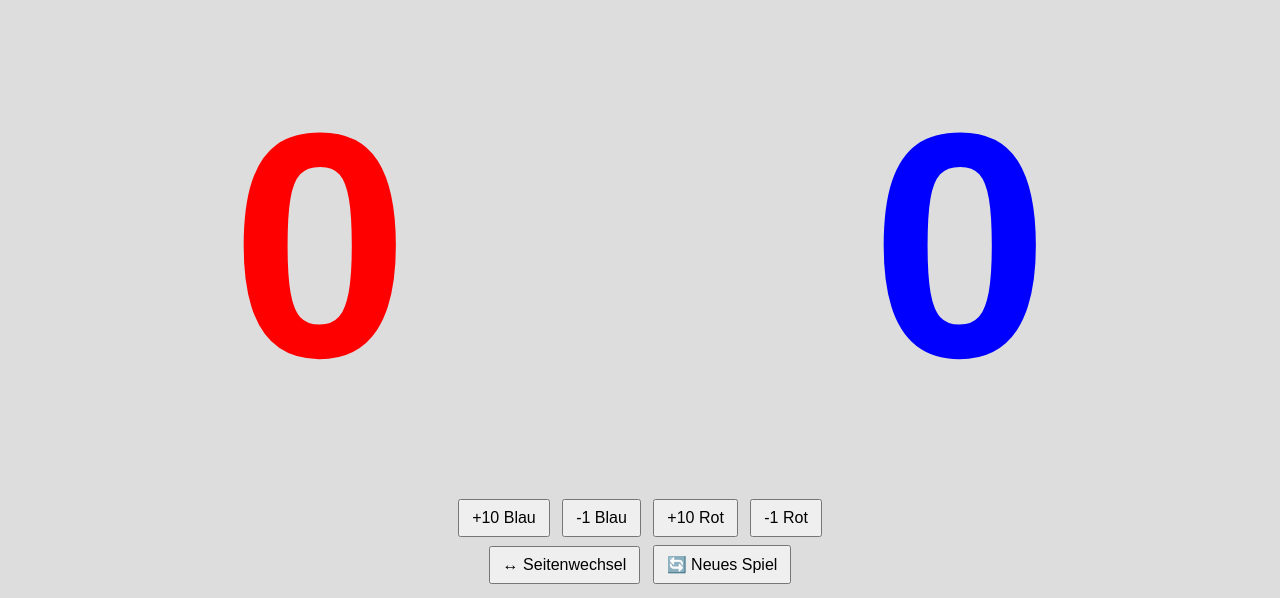
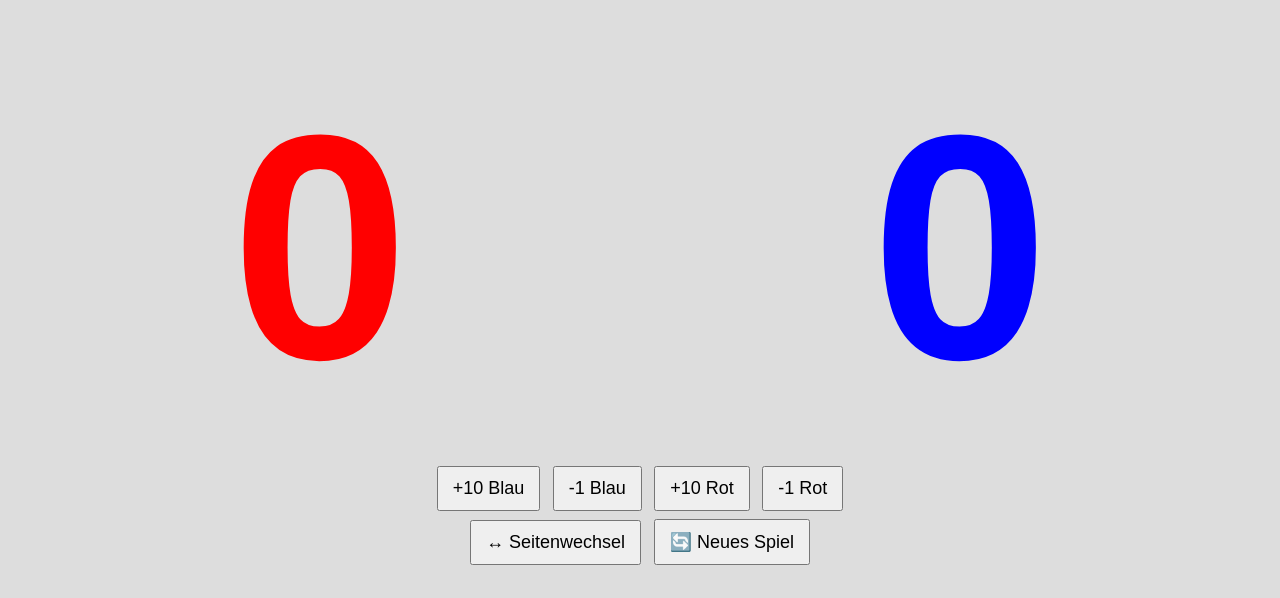
Before and after one commit to DauCoder2001/Billard, a plain HTML site: page index.html in a window 1280 px wide. Shown: the part 203-801 px from the top of the page. Drawn offline with Linux system fonts and the light colour scheme.

Commit message:
Add files via upload

```diff
--- a/index.html
+++ b/index.html
@@ -72,11 +72,12 @@ body {
 #controls {
   text-align: center;
   padding: 10px;
+  margin-top: -35px;      /* Buttons höher */
 }
 
 button {
-  font-size: 16px;
-  padding: 8px 12px;
+  font-size: 18px;
+  padding: 10px 14px;
   margin: 4px;
 }
 </style>
```
